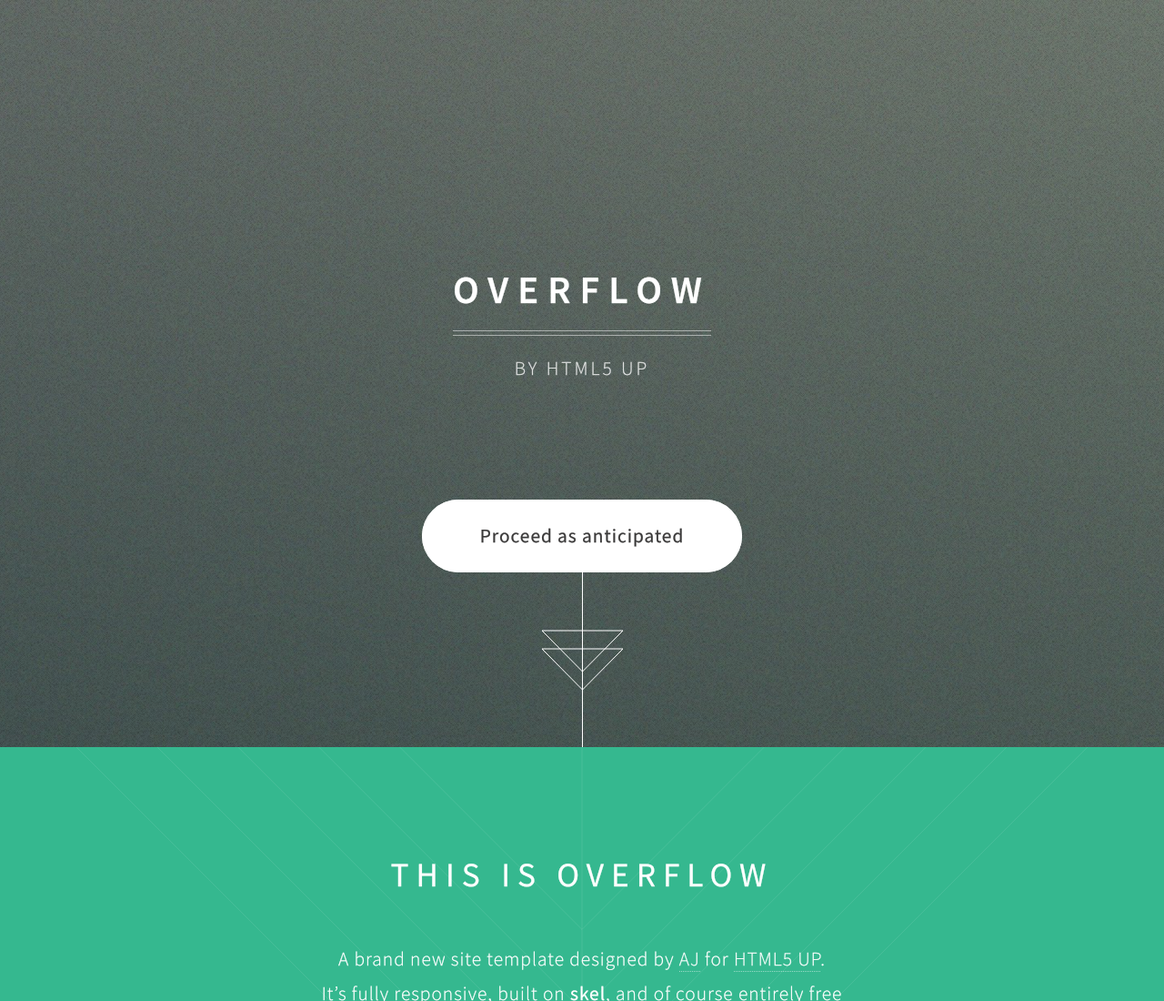
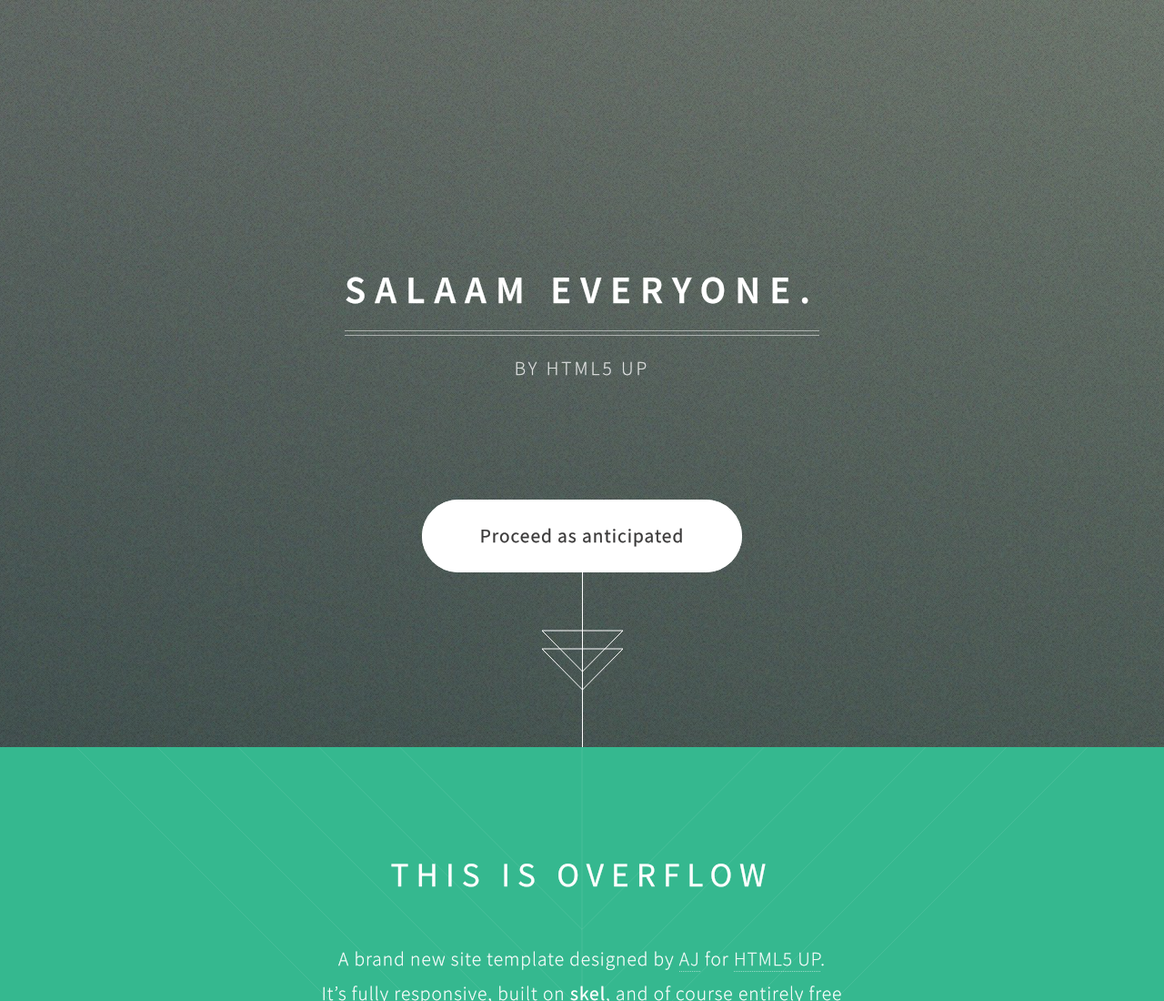
Before and after one commit to hush108/hush108.github.io, a plain HTML site: page index.html in a window 1280 px wide. Shown: the top 1100 px of the page at 91% size. Drawn offline with Linux system fonts and the light colour scheme.

Commit message:
edit title

```diff
--- a/index.html
+++ b/index.html
@@ -6,7 +6,7 @@
 -->
 <html>
 	<head>
-		<title>Salaam brothers and sisters.</title>
+		<title>Hello.</title>
 		<meta charset="utf-8" />
 		<meta name="viewport" content="width=device-width, initial-scale=1" />
 		<!--[if lte IE 8]><script src="assets/js/ie/html5shiv.js"></script><![endif]-->
@@ -18,7 +18,7 @@
 		<!-- Header -->
 			<section id="header">
 				<header>
-					<h1>Overflow</h1>
+					<h1>Salaam Everyone.</h1>
 					<p>By HTML5 UP</p>
 				</header>
 				<footer>
```
